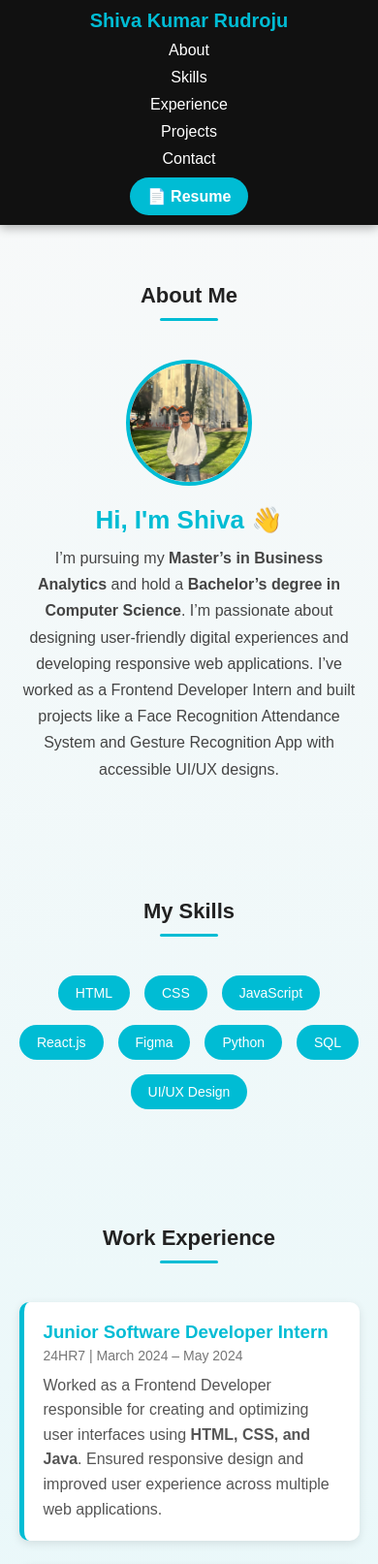
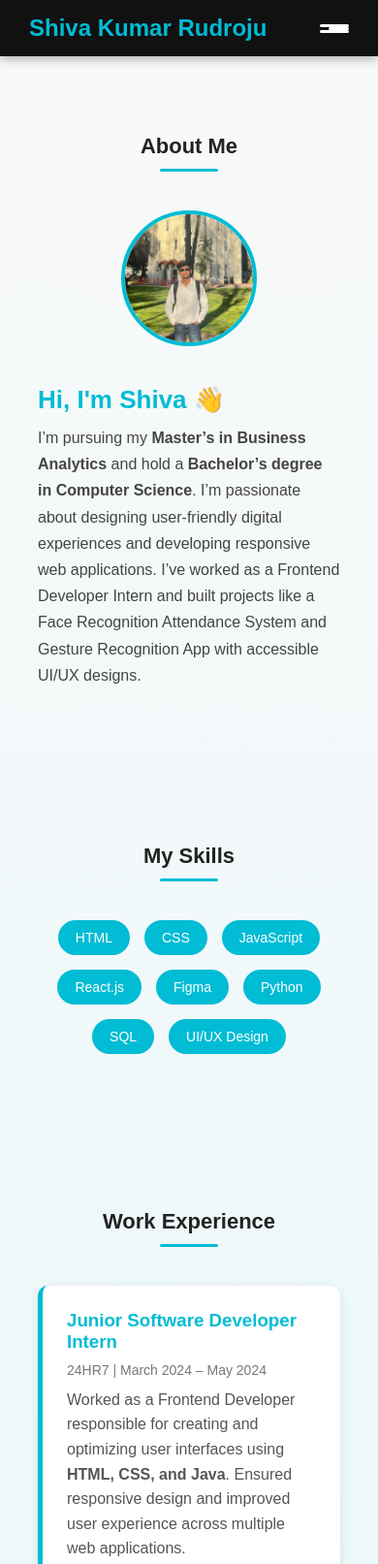
Before and after one commit to Shivarudroju/shiva_Portfolio, a plain HTML site: page index.html in a window 390 px wide. Shown: the top 1613 px of the page at 97% size. Drawn offline with Linux system fonts and the light colour scheme.

Commit message:
Update index.html

```diff
--- a/index.html
+++ b/index.html
@@ -25,16 +25,14 @@
         header {
             background: #111;
             color: white;
-      padding: 20px 40px;
+            padding: 15px 30px;
             display: flex;
             justify-content: space-between;
             align-items: center;
             position: sticky;
             top: 0;
-      z-index: 100;
+            z-index: 1000;
             box-shadow: 0 3px 10px rgba(0, 0, 0, 0.3);
-      flex-wrap: wrap;
-      gap: 10px;
         }
 
         header h1 {
@@ -43,11 +41,12 @@
             font-weight: 600;
         }
 
+        /* NAVIGATION */
         nav {
             display: flex;
-      flex-wrap: wrap;
-      justify-content: center;
-      gap: 15px;
+            align-items: center;
+            gap: 20px;
+            transition: all 0.4s ease;
         }
 
         nav a {
@@ -76,6 +75,76 @@
         .resume-btn:hover {
             background: #0097a7;
             transform: scale(1.05);
+        }
+
+        /* HAMBURGER MENU ICON */
+        .menu-toggle {
+            display: none;
+            flex-direction: column;
+            justify-content: center;
+            align-items: flex-end;
+            cursor: pointer;
+            width: 30px;
+            height: 22px;
+        }
+
+        .menu-toggle span {
+            width: 100%;
+            height: 3px;
+            background: white;
+            border-radius: 2px;
+            transition: all 0.3s ease;
+        }
+
+        .menu-toggle span:nth-child(2) {
+            width: 70%;
+        }
+
+        /* MENU ACTIVE ANIMATION */
+        .menu-toggle.active span:nth-child(1) {
+            transform: rotate(45deg) translate(5px, 5px);
+        }
+
+        .menu-toggle.active span:nth-child(2) {
+            opacity: 0;
+        }
+
+        .menu-toggle.active span:nth-child(3) {
+            transform: rotate(-45deg) translate(5px, -5px);
+        }
+
+        /* MOBILE NAV STYLES */
+        @media (max-width: 768px) {
+            nav {
+                position: absolute;
+                top: 70px;
+                left: 0;
+                width: 100%;
+                background: #111;
+                flex-direction: column;
+                align-items: center;
+                max-height: 0;
+                overflow: hidden;
+                transition: max-height 0.4s ease;
+            }
+
+            nav.active {
+                max-height: 300px;
+                padding: 15px 0;
+            }
+
+            nav a {
+                display: block;
+                padding: 10px 0;
+            }
+
+            .menu-toggle {
+                display: flex;
+            }
+
+            .resume-btn {
+                margin-top: 10px;
+            }
         }
 
         /* SECTIONS */
@@ -182,7 +251,8 @@
         }
 
         /* EXPERIENCE */
-    .experience {
+        .experience,
+        .projects {
             display: grid;
             grid-template-columns: repeat(auto-fit, minmax(280px, 1fr));
             gap: 25px;
@@ -190,7 +260,8 @@
             margin: auto;
         }
 
-    .exp-card {
+        .exp-card,
+        .project-card {
             background: white;
             border-left: 5px solid #00bcd4;
             border-radius: 10px;
@@ -199,14 +270,16 @@
             transition: 0.3s;
         }
 
-    .exp-card:hover {
+        .exp-card:hover,
+        .project-card:hover {
             transform: translateY(-6px);
             box-shadow: 0 8px 20px rgba(0, 188, 212, 0.4);
         }
 
-    .exp-card h3 {
+        .exp-card h3,
+        .project-card h3 {
             color: #00bcd4;
-      margin-bottom: 5px;
+            margin-bottom: 10px;
         }
 
         .exp-card span {
@@ -216,41 +289,8 @@
             margin-bottom: 10px;
         }
 
-    .exp-card p {
-      color: #555;
-      line-height: 1.6;
-    }
-
-    /* PROJECTS */
-    .projects {
-      display: grid;
-      grid-template-columns: repeat(auto-fit, minmax(280px, 1fr));
-      gap: 25px;
-      max-width: 1000px;
-      margin: auto;
-    }
-
-    .project-card {
-      background: white;
-      border-radius: 10px;
-      border-top: 4px solid #00bcd4;
-      padding: 25px;
-      box-shadow: 0 3px 10px rgba(0, 0, 0, 0.1);
-      transition: all 0.3s ease;
-    }
-
-    .project-card:hover {
-      transform: translateY(-6px);
-      box-shadow: 0 8px 20px rgba(0, 188, 212, 0.4);
-    }
-
-    .project-card h3 {
-      color: #00bcd4;
-      margin-bottom: 10px;
-    }
-
+        .exp-card p,
         .project-card p {
-      font-size: 15px;
             color: #555;
             line-height: 1.6;
         }
@@ -293,64 +333,10 @@
             font-size: 14px;
         }
 
-    /* MOBILE OPTIMIZATION */
-    @media (max-width: 768px) {
-      header {
-        flex-direction: column;
-        text-align: center;
-        padding: 15px;
-      }
-
-      header h1 {
-        font-size: 20px;
-      }
-
-      nav {
-        flex-direction: column;
-        gap: 10px;
-      }
-
-      section {
-        padding: 60px 5%;
-      }
-
-      .about {
-        flex-direction: column;
-        gap: 20px;
-      }
-
+        @media (max-width: 480px) {
             .about img {
-        width: 160px;
-        height: 160px;
-      }
-
-      .about-text {
-        text-align: center;
-      }
-
-      h2 {
-        font-size: 24px;
-      }
-
-      .exp-card,
-      .project-card {
-        padding: 20px;
-      }
-
-      .btn {
-        padding: 10px 20px;
-        font-size: 14px;
-      }
-    }
-
-    @media (max-width: 480px) {
-      header {
-        padding: 10px;
-      }
-
-      .about img {
-        width: 130px;
-        height: 130px;
+                width: 140px;
+                height: 140px;
             }
 
             h2 {
@@ -368,14 +354,21 @@
 <body>
     <header>
         <h1>Shiva Kumar Rudroju</h1>
-    <nav>
+
+        <div class="menu-toggle" id="menu-toggle">
+            <span></span>
+            <span></span>
+            <span></span>
+        </div>
+
+        <nav id="nav">
             <a href="#about">About</a>
             <a href="#skills">Skills</a>
             <a href="#experience">Experience</a>
             <a href="#projects">Projects</a>
             <a href="#contact">Contact</a>
+            <a href="resumee-3.pdf" download class="resume-btn">📄 Resume</a>
         </nav>
-    <a href="resumee-3.pdf" download class="resume-btn">📄 Resume</a>
     </header>
 
     <!-- ABOUT -->
@@ -461,7 +454,8 @@
             <div class="contact-buttons">
                 <a href="mailto:shivarudroju21@gmail.com" class="btn">📧 Email Me</a>
                 <a href="tel:+16027275910" class="btn">📞 Call Me</a>
-        <a href="https://www.linkedin.com/in/shiva-kumar-rudroju-100a60270" target="_blank" class="btn">💼 LinkedIn</a>
+                <a href="https://www.linkedin.com/in/shiva-kumar-rudroju-100a60270" target="_blank" class="btn">💼
+                    LinkedIn</a>
             </div>
         </div>
     </section>
@@ -471,7 +465,7 @@
     </footer>
 
     <script>
-    // Reveal on scroll animation
+        // Reveal on scroll
         const sections = document.querySelectorAll("section");
         const revealOnScroll = () => {
             const triggerBottom = window.innerHeight * 0.85;
@@ -482,6 +476,23 @@
         };
         window.addEventListener("scroll", revealOnScroll);
         revealOnScroll();
+
+        // Mobile Menu Toggle
+        const menuToggle = document.getElementById("menu-toggle");
+        const nav = document.getElementById("nav");
+
+        menuToggle.addEventListener("click", () => {
+            menuToggle.classList.toggle("active");
+            nav.classList.toggle("active");
+        });
+
+        // Close menu on link click (for better UX)
+        document.querySelectorAll("nav a").forEach(link => {
+            link.addEventListener("click", () => {
+                nav.classList.remove("active");
+                menuToggle.classList.remove("active");
+            });
+        });
     </script>
 </body>
 
```
Lines whose indentation alone changed are shown as unchanged.
